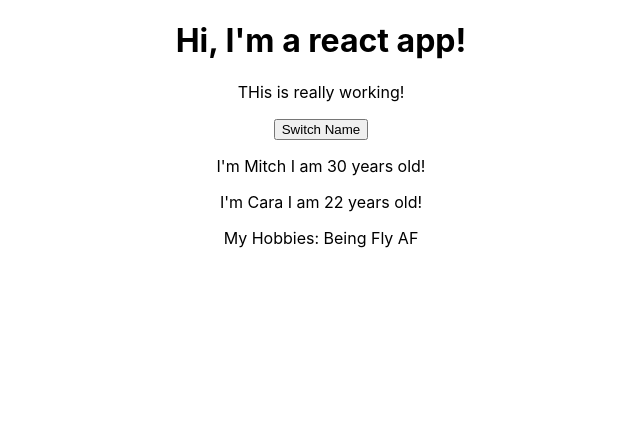
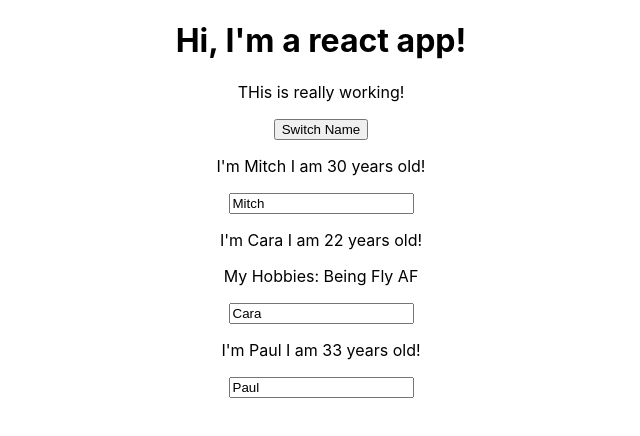
Before and after one commit to Mitch-Tyrer/react_basics, a React (Create React App) app: page / in a window 1280 px wide. Shown: the top 436 px of the page, without its empty margins (319-959 px from the left). Built offline with nearby package versions, Linux system fonts and the light colour scheme.

Commit message:
learned two way binding using imputs and state changes

```diff
--- a/src/App.js
+++ b/src/App.js
@@ -8,6 +8,7 @@
     persons: [
       { name: "Mitch", age: 30 },
       { name: "Cara", age: 22 },
+      { name: "Paul", age: 33 }
     ]
   }
 
@@ -18,6 +19,17 @@
       persons: [
         { name: newName, age: 30 },
         { name: "Cara", age: 22 },
+        { name: "Paul", age: 33 }
+      ]
+    });
+  }
+
+  nameChangedHandler = (event) => {
+    this.setState( {
+      persons: [
+        { name: "Mitch", age: 30 },
+        { name: "Cara", age: 22 },
+        { name: event.target.value, age: 33 }
       ]
     });
   }
@@ -30,6 +42,7 @@
         <button onClick={() => this.switchNameHandler("Mitchell!!!!")}>Switch Name</button>
         <Person name={this.state.persons[0].name} age={this.state.persons[0].age} />
         <Person name={this.state.persons[1].name} age={this.state.persons[1].age} click={this.switchNameHandler.bind(this, "A Unicorn!")}>My Hobbies: Being Fly AF</Person>
+        <Person name={this.state.persons[2].name} age={this.state.persons[2].age} changed={this.nameChangedHandler} />
       </div>
     );
   }
--- a/src/Person/Person.js
+++ b/src/Person/Person.js
@@ -5,6 +5,7 @@
         <div>
             <p onClick={props.click}>I'm {props.name} I am {props.age} years old!</p>
             <p>{props.children}</p>
+            <input type="text" onChange={props.changed} value={props.name}></input>
         </div>
         )
 }
```
